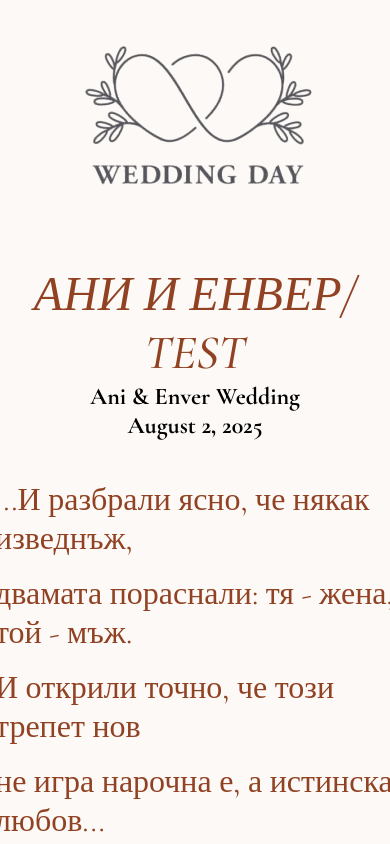
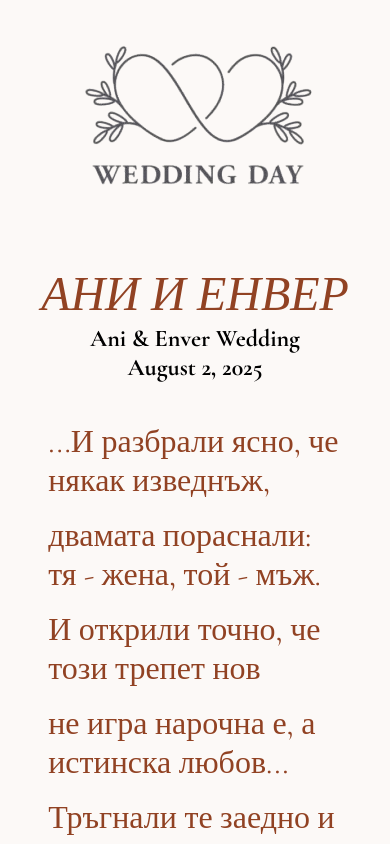
Before and after one commit to nkumanov/wedding, an Angular app: page / in a window 390 px wide. Shown: the top 844 px of the page. Built offline with nearby package versions, Linux system fonts and the light colour scheme.

Commit message:
partial mobile version

```diff
--- a/src/app/app.component.html
+++ b/src/app/app.component.html
@@ -1,7 +1,7 @@
 <main>
   <section>
     <img src="assets/hearths-sec1.png" alt="test" />
-    <h1>Ани и Енвер/ test</h1>
+    <h1>Ани и Енвер</h1>
     <h2>Ani & Enver Wedding</h2>
     <h3>August 2, 2025</h3>
   </section>
--- a/src/app/app.component.scss
+++ b/src/app/app.component.scss
@@ -43,15 +43,24 @@ main {
       flex-direction: column;
       justify-content: center;
       align-items: center;
+      @media screen and (max-width: 650px) {
+        width: 82%;
+      }
       span {
         width: 400px;
         font-size: 2rem;
         color: #914223;
         margin-bottom: 1rem;
+        @media screen and (max-width: 650px) {
+          width: 100%;
+        }
       }
       img {
         width: 65%;
         height: auto;
+        @media screen and (max-width: 650px) {
+          width: 100%;
+        }
       }
     }
   }
@@ -79,11 +88,20 @@ main {
       padding: 1rem;
       text-align: center;
       color: #914223;
+      @media screen and (max-width: 650px) {
+        width: 100%;
+      }
       span {
         font-size: 2rem;
         font-style: italic;
         font-weight: 400;
         color: #682f18;
+      }
+    }
+    iframe {
+      width: 55%;
+      @media screen and (max-width: 650px) {
+        width: 100%;
       }
     }
     article {
@@ -93,6 +111,9 @@ main {
       justify-content: center;
       align-items: center;
       width: 60%;
+      @media screen and (max-width: 650px) {
+        width: 100%;
+      }
       img {
         display: inline-block;
         margin: 1rem;
```
